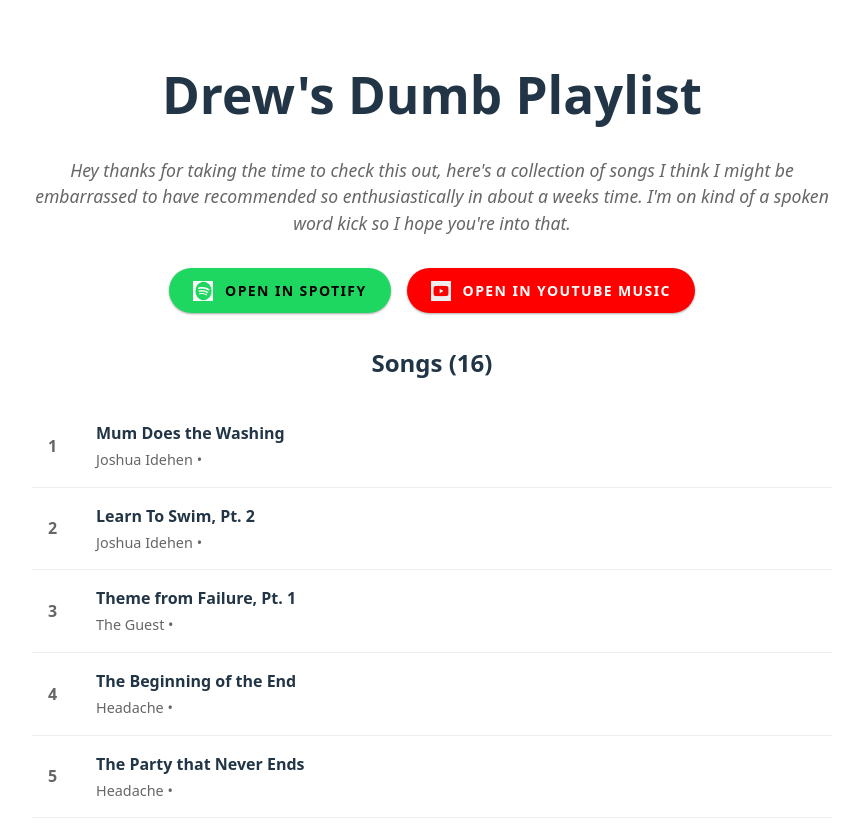
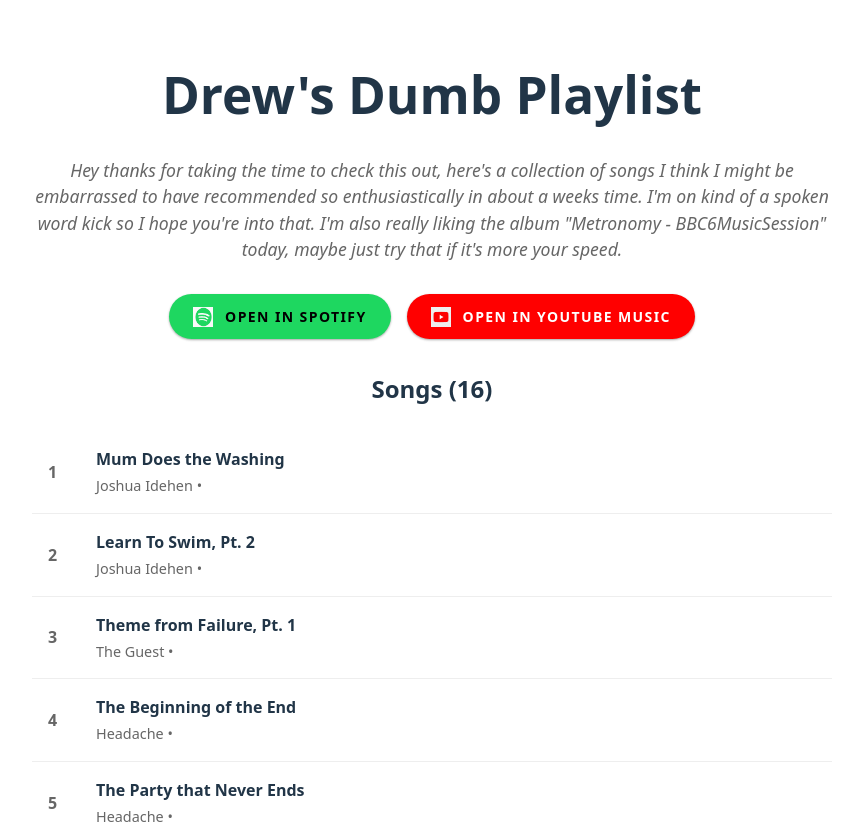
Before and after one commit to drewcydrew/sillyplaylist, a React (Vite) app: page / in a window 1280 px wide. Shown: the top 824 px of the page, without its empty margins (208-1071 px from the left). Built offline with nearby package versions, Linux system fonts and the light colour scheme.

Commit message:
adding metronomy detes

```diff
--- a/src/App.tsx
+++ b/src/App.tsx
@@ -11,7 +11,9 @@
         Hey thanks for taking the time to check this out, here's a collection of
         songs I think I might be embarrassed to have recommended so
         enthusiastically in about a weeks time. I'm on kind of a spoken word
-        kick so I hope you're into that.
+        kick so I hope you're into that. I'm also really liking the album
+        "Metronomy - BBC6MusicSession" today, maybe just try that if it's more
+        your speed.
       </p>
 
       <div className="playlist-actions">
```
